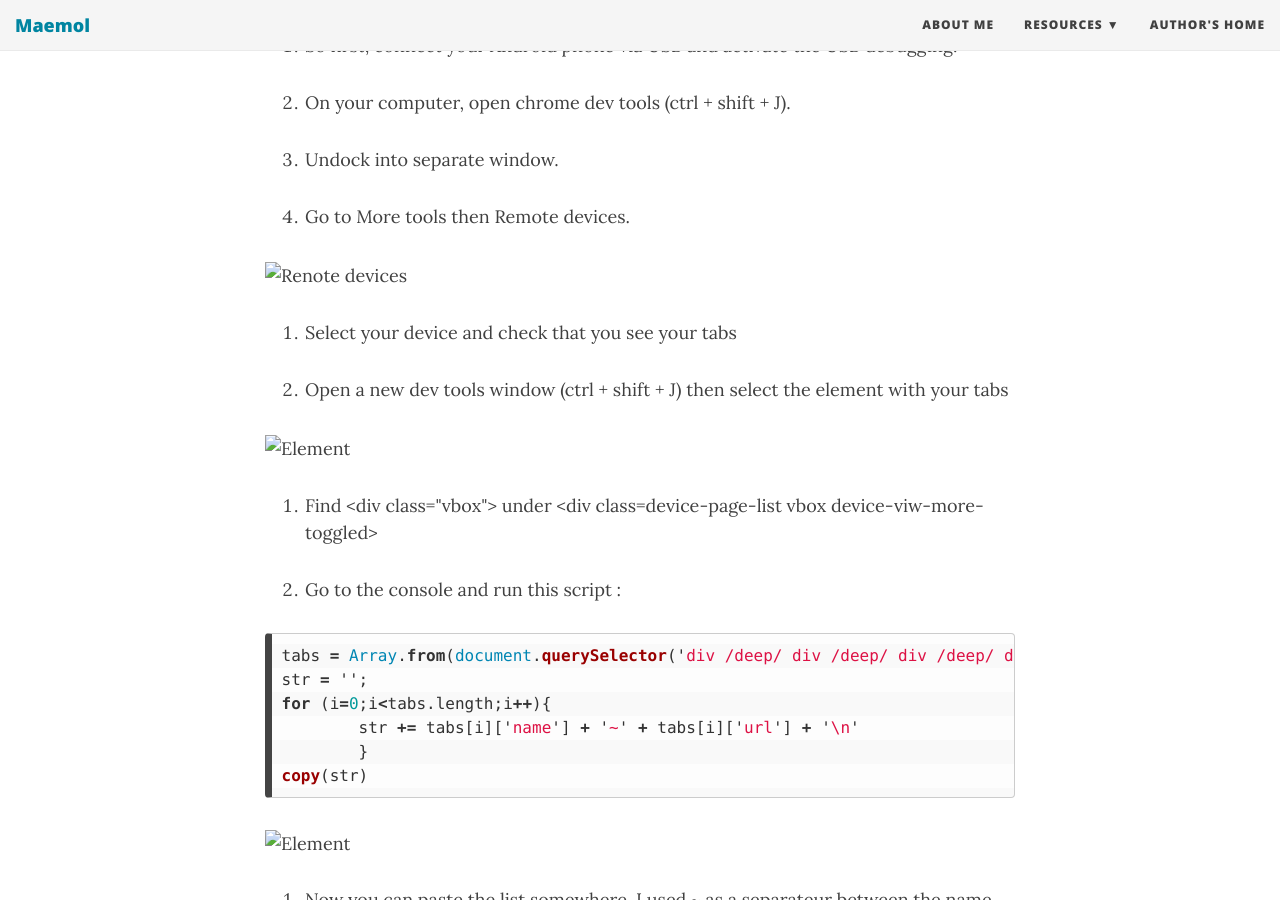
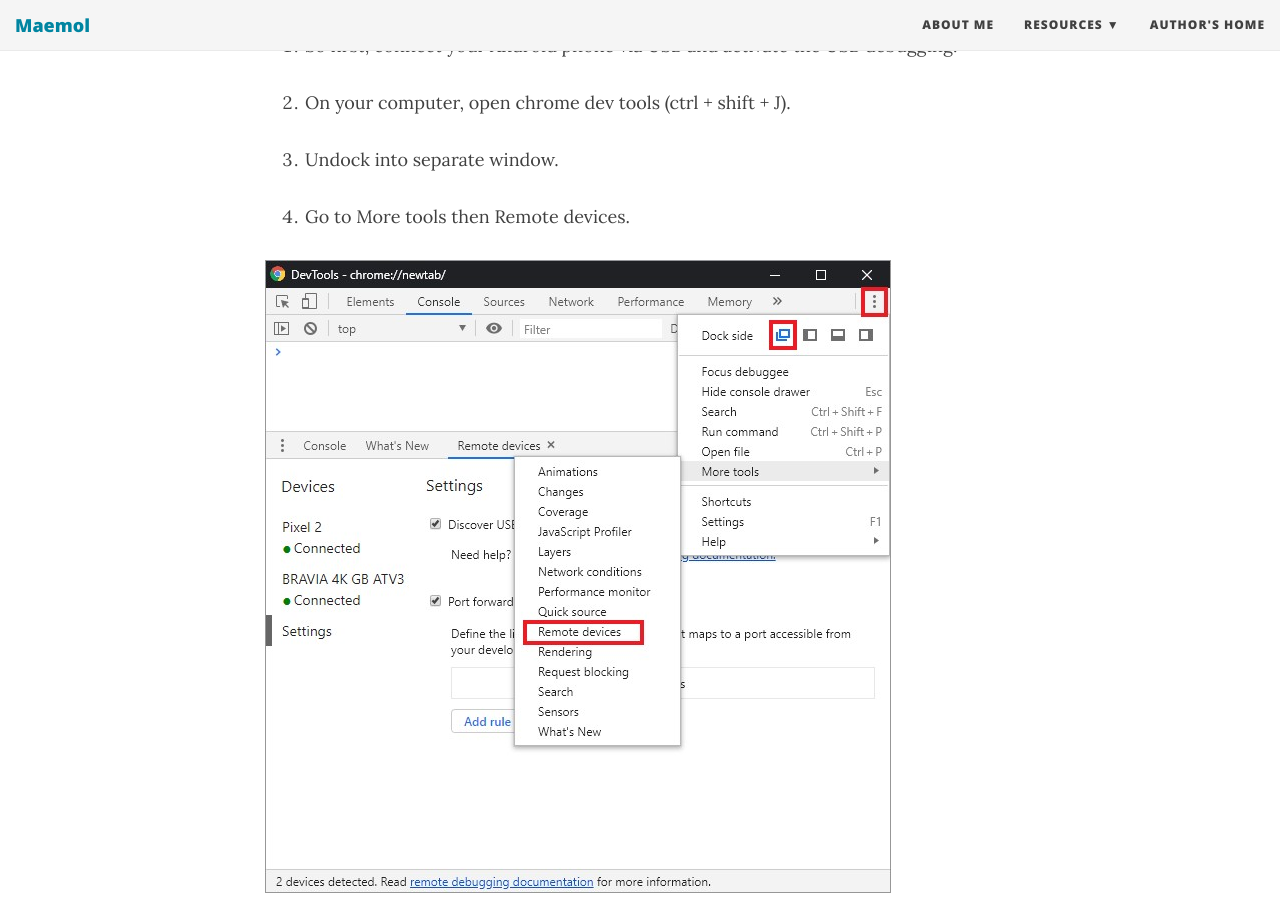
Before and after one commit to Maemol/maemol.github.io, a Jekyll site: the page built from _posts/2019-05-01-Android-Export-chrome-tabs.md, in a window 1280 px wide and 900 px high, scrolled down 652 px. Built offline with Jekyll 4.4.1, drawn with Linux system fonts in a browser that asks for light colours; nearby versions of some CDN libraries.

Commit message:
update posts

````diff
--- a/_posts/2019-05-01-Android-Export-chrome-tabs.md
+++ b/_posts/2019-05-01-Android-Export-chrome-tabs.md
@@ -21,13 +21,13 @@
 
 4. Go to More tools then Remote devices.
 
-![Renote devices](img\devtools_remote.jpg)
+![Remote devices](/img/devtools_remote.jpg)
 
 5. Select your device and check that you see your tabs
 
 6. Open a new dev tools window (ctrl + shift + J) then select the element with your tabs
 
-![Element](img\devtools_element.jpg)
+![Element](/img/devtools_element.jpg)
 
 7. Find <div class="vbox"> under <div class=device-page-list vbox device-viw-more-toggled>
 
@@ -42,6 +42,6 @@
 copy(str)
 ```
 
-![Element](img\devtools2.jpg)
+![Element](/img/devtools2.jpg)
 
 9. Now you can paste the list somewhere. I used ~ as a separateur between the name and the URL to split them easily.
````
Also changed, not shown: _posts/2019-04-04-OpenAI-GPT2-117m.md (+1 -1 lines).
